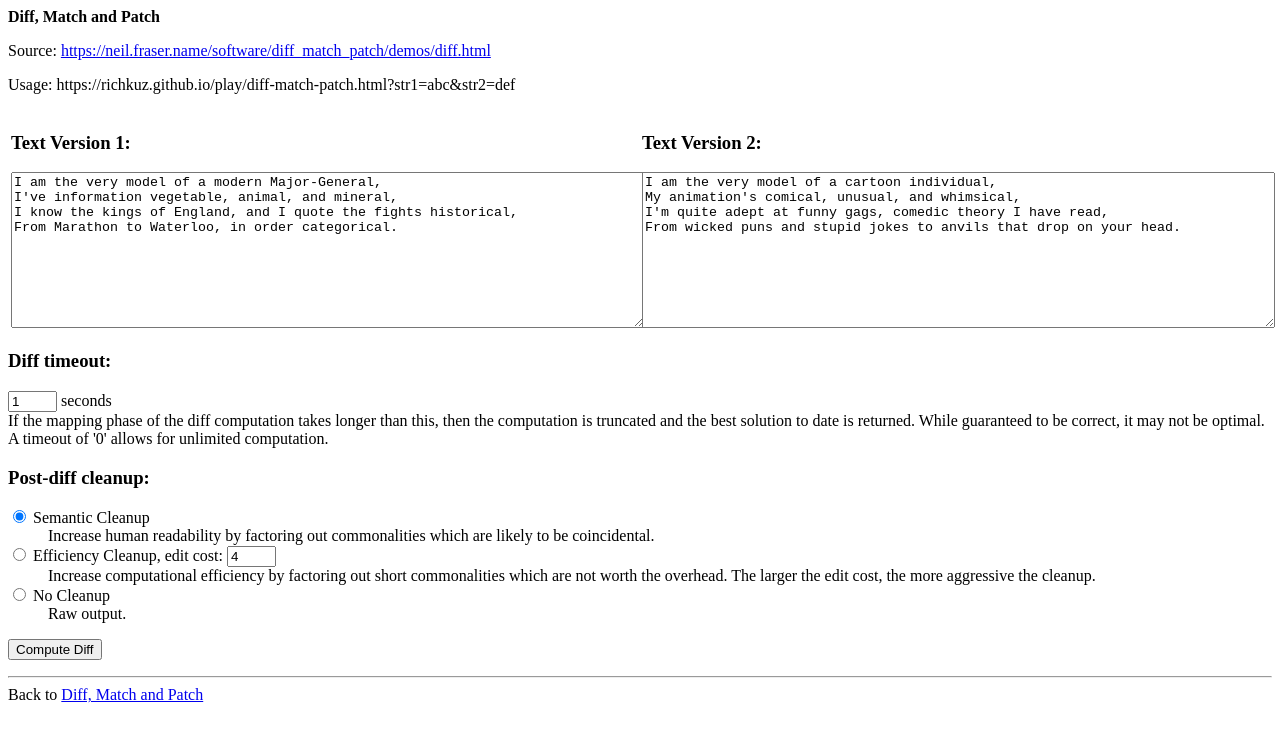
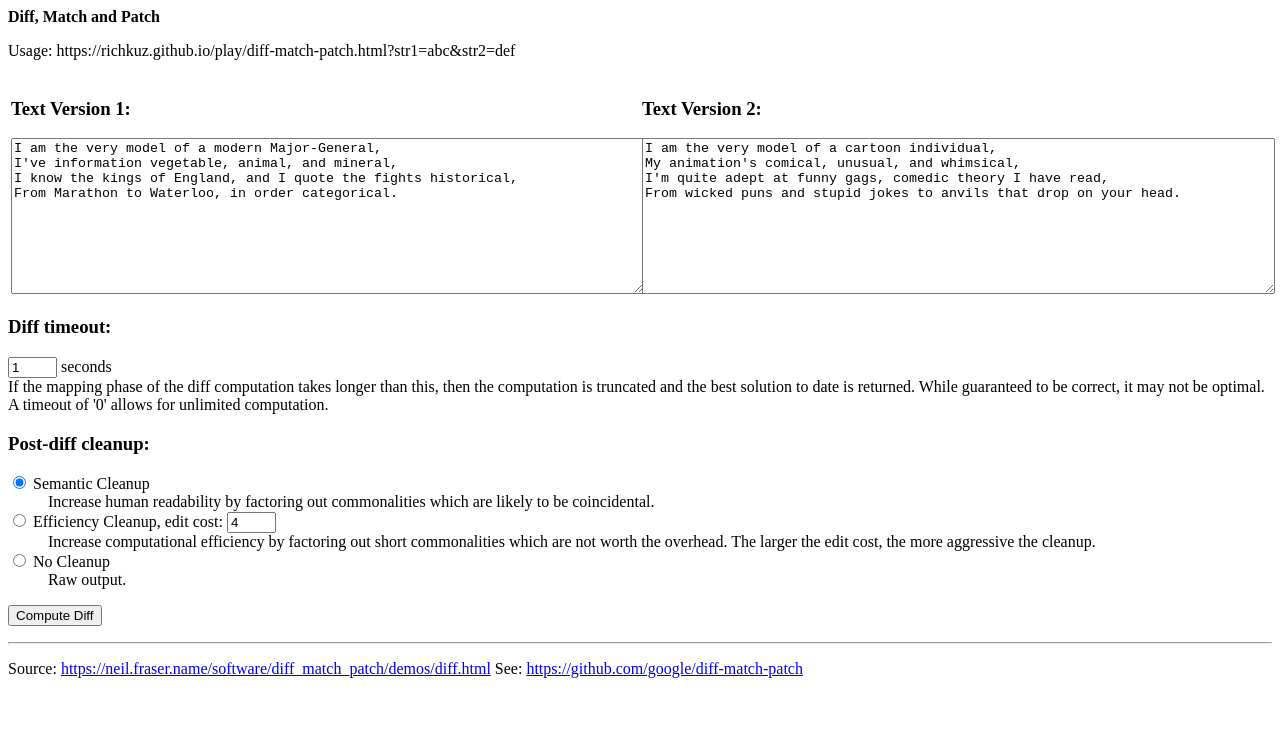
Before and after one commit to richkuz/play, a plain HTML site: page diff-match-patch.html in a window 1280 px wide. Drawn offline with Linux system fonts and the light colour scheme.

Commit message:
Update diff-match-patch.html

```diff
--- a/diff-match-patch.html
+++ b/diff-match-patch.html
@@ -9,7 +9,6 @@
 <BODY>
 
 <b>Diff, Match and Patch</b>
-<p>Source: <a href="https://neil.fraser.name/software/diff_match_patch/demos/diff.html">https://neil.fraser.name/software/diff_match_patch/demos/diff.html</a>
 <p>Usage: https://richkuz.github.io/play/diff-match-patch.html?str1=abc&str2=def
 
 <SCRIPT>
@@ -34,7 +33,8 @@ function launch() {
   var ds = dmp.diff_prettyHtml(d);
   document.getElementById('outputdiv').innerHTML = ds + '<BR>Time: ' + (ms_end - ms_start) / 1000 + 's';
 }
-window.document.onload = function(e) {
+
+document.addEventListener('DOMContentLoaded', () => {
   const queryString = window.location.search;
   const urlParams = new URLSearchParams(queryString);
   const str1 = urlParams.get('str1');
@@ -46,7 +46,7 @@ window.document.onload = function(e) {
     }
     launch();
   }
-}
+});
 </SCRIPT>
 
 <DIV ID="outputdiv"></DIV>
@@ -95,7 +95,8 @@ not worth the overhead.  The larger the edit cost, the more aggressive the clean
 
 
 <HR>
-Back to <A HREF="https://github.com/google/diff-match-patch">Diff, Match and Patch</A>
+<p>Source: <a href="https://neil.fraser.name/software/diff_match_patch/demos/diff.html">https://neil.fraser.name/software/diff_match_patch/demos/diff.html</a>
+See: <A HREF="https://github.com/google/diff-match-patch">https://github.com/google/diff-match-patch</A>
 
 </BODY>
 </HTML>
```
